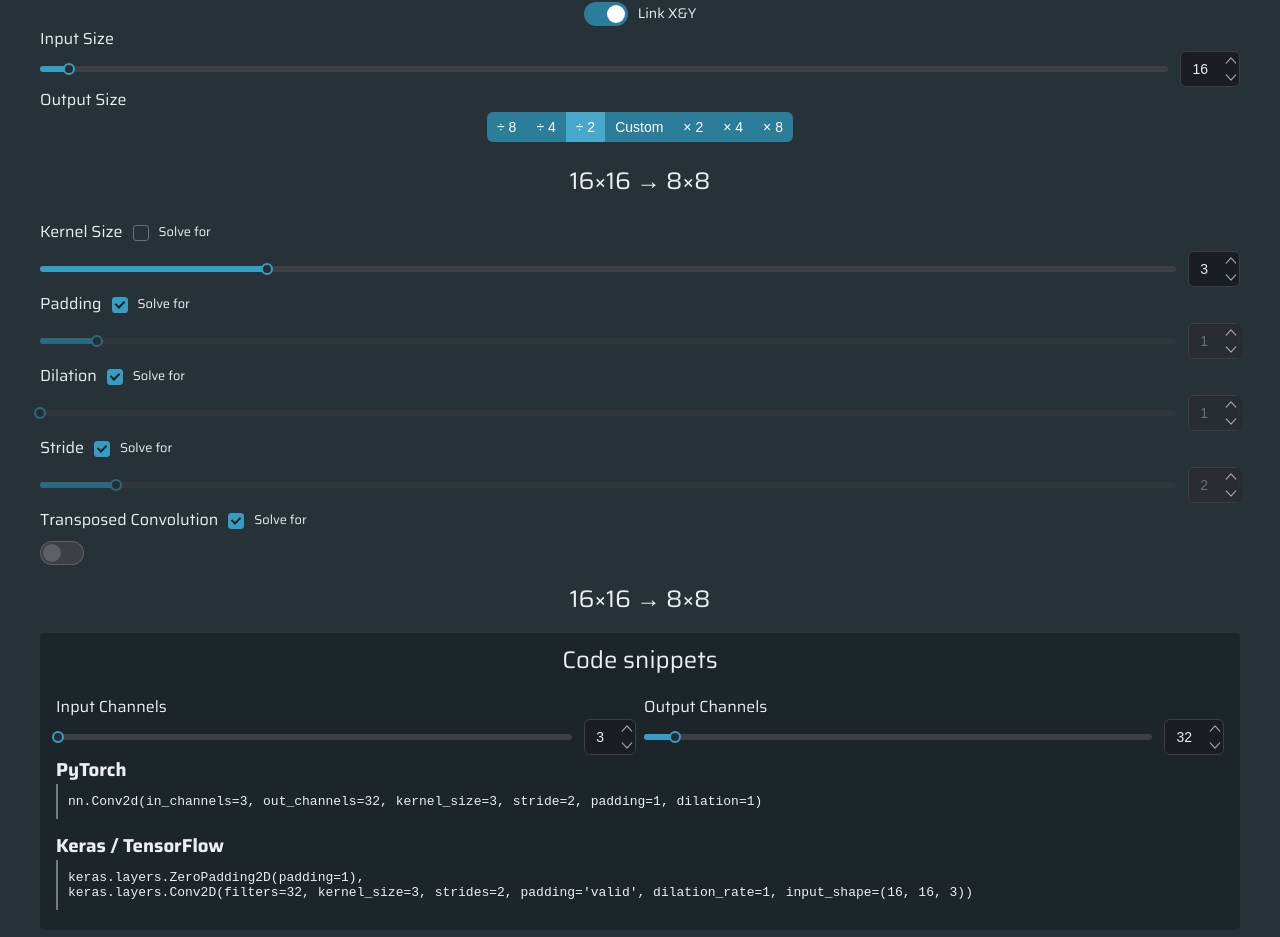
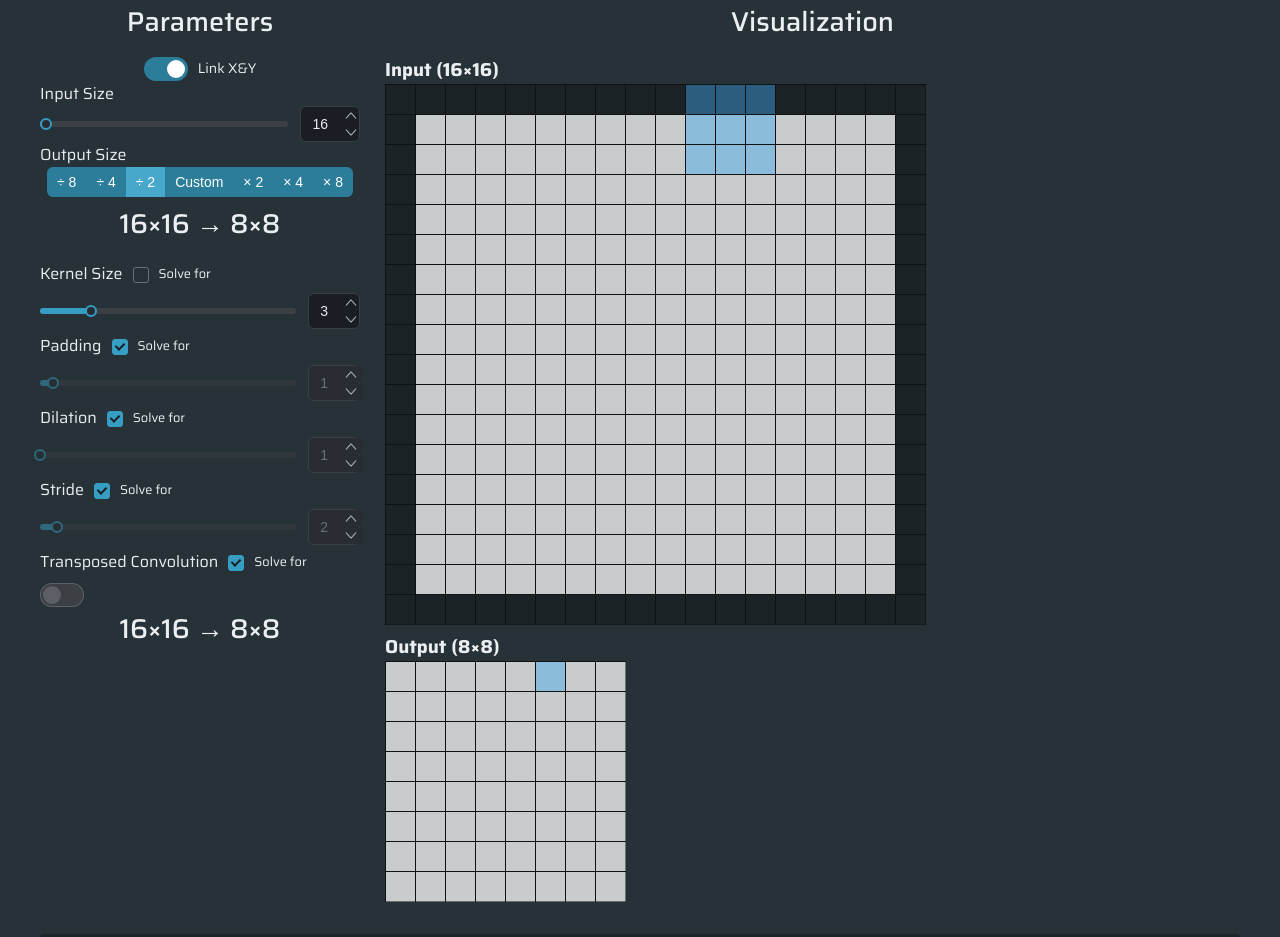
Before and after one commit to ybouane/Convolution-Solver, a React (Vite) app: page / in a window 1280 px wide. Shown: the part 130-1067 px from the top of the page. Built offline with nearby package versions, Linux system fonts and the light colour scheme.

Commit message:
UI Improvements

```diff
--- a/src/convolutionSolver.jsx
+++ b/src/convolutionSolver.jsx
@@ -184,6 +184,7 @@ const ConvolutionSolver = ()=>{
 	]
 	return <>
 		<form>
+			<h2>Parameters</h2>
 			<form-field>
 				<Toggle checked={linkXY} onChange={c=>setLinkXY(c)}>Link X&Y</Toggle>
 			</form-field>
@@ -235,6 +236,8 @@ const ConvolutionSolver = ()=>{
 				<h2>😭 No solution given the constraints.</h2>
 				<h2>Current parameters give:<br />{input[0]}×{input[1]} → {realOutput[0]}×{realOutput[1]}</h2>
 			</>}
+		</form>
+		<ConvolutionViewer {...{input, kernel, padding, dilation, stride, transpose, outputPadding}} />
 		<div className="code-results">
 			<h2>Code snippets</h2>
 			<div data-horizontal>
@@ -252,8 +255,6 @@ const ConvolutionSolver = ()=>{
 				<code>{v}</code>
 			</div>)}
 		</div>
-		</form>
-		<ConvolutionViewer {...{input, kernel, padding, dilation, stride, transpose, outputPadding}} />
 	</>
 };
 
--- a/src/convolutionViewer.jsx
+++ b/src/convolutionViewer.jsx
@@ -141,9 +141,10 @@ const ConvolutionViewer = ({input, kernel, padding, dilation, stride, transpose,
 	}, [doHover]);
 
 	return <div id="visualizer">
-		<h2>Input ({inputOriginal[0]}×{inputOriginal[1]})</h2>
+		<h2>Visualization</h2>
+		<h3>Input ({inputOriginal[0]}×{inputOriginal[1]})</h3>
 		<Canvas {...{size: input, padding, highlightCells: transpose?highlightCellsOutput:highlightCellsInput}} onHover={setHoverInput} />
-		<h2>Output ({output[0]}×{output[1]})</h2>
+		<h3>Output ({output[0]}×{output[1]})</h3>
 		<Canvas {...{size: output, outputPadding, highlightCells: transpose?highlightCellsInput:highlightCellsOutput}} onHover={setHoverOutput} />
 	</div>
 };
--- a/src/style.css
+++ b/src/style.css
@@ -34,8 +34,18 @@ main {
 	align-self: center;
 	width:100%;
 	max-width: 1200px;
+
+	display:grid;
+	grid-template-columns: 320px 1fr;
+	gap:25px;
 }
 
+h2 {
+	text-align: center;
+	font-size:1.7em;
+	font-weight: 500;
+	margin-bottom: 12px;
+}
 form {
 	& form-field {
 		display:block;
@@ -55,7 +65,7 @@ form {
 			margin-bottom:5px;
 		}
 	}
-	& h2 {
+	& h3 {
 		font-size: 1.5em;
 		text-align: center;
 		display:block;
@@ -95,6 +105,7 @@ slider-dual {
 
 
 .code-results {
+	grid-column: span 2;
 	background-color: #00000044;
 	border-radius: 4px;
 	padding:8px 16px;
```
Lines whose indentation alone changed are shown as unchanged.
